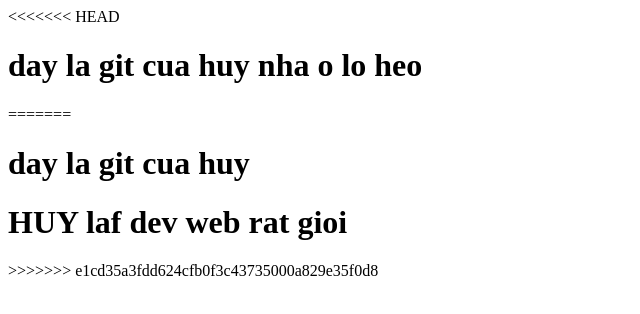
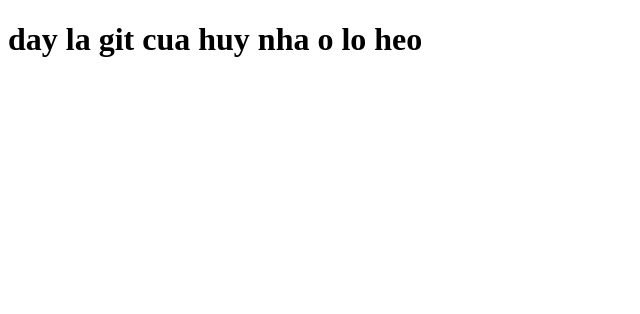
Before and after one commit to hanhathuy2612-mygit/source_java, a plain HTML site: page index.html in a window 1280 px wide. Shown: the whole page, without its empty margins (0-640 px from the left). Drawn offline with Linux system fonts and the light colour scheme.

Commit message:
edit also file

```diff
--- a/index.html
+++ b/index.html
@@ -1,11 +1,6 @@
 <!DOCTYPE html>
 <html>
     <body>
-<<<<<<< HEAD
         <h1>day la git cua huy nha o lo heo</h1>
-=======
-        <h1>day la git cua huy </h1>
-        <h1> HUY laf dev web rat gioi </h1>
->>>>>>> e1cd35a3fdd624cfb0f3c43735000a829e35f0d8
     </body>
 </html>
```
